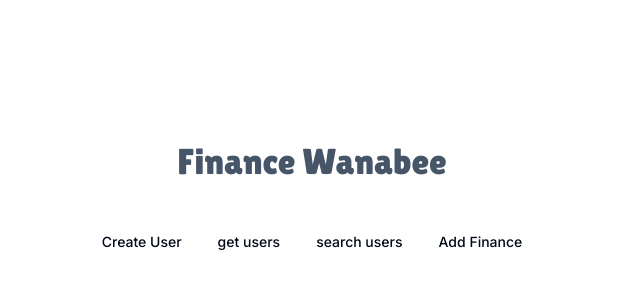
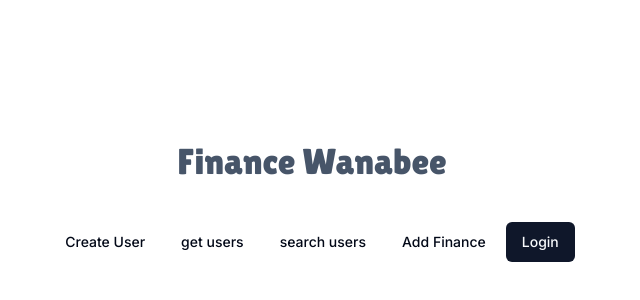
Before and after one commit to darkweb19/finance-wanabee, a Next.js app: page / in a window 1280 px wide. Shown: the part 198-498 px from the top of the page, without its empty margins (328-968 px from the left). Built offline with nearby package versions, Linux system fonts and the light colour scheme; no server answers.

Commit message:
feat : added authentication using next-auth

```diff
--- /dev/null
+++ b/app/(Backend)/api/auth/[...nextauth]/route.ts
@@ -0,0 +1,30 @@
+import NextAuth, { NextAuthOptions } from "next-auth";
+import GoogleProvider from "next-auth/providers/google";
+
+const authOptions: NextAuthOptions = {
+	// Configure one or more authentication providers
+	providers: [
+		GoogleProvider({
+			clientId: process.env.GOOGLE_CLIENT_ID as string,
+			clientSecret: process.env.GOOGLE_CLIENT_SECRET as string,
+		}),
+	],
+	callbacks: {
+		async jwt({ token, account }) {
+			// Persist the OAuth access_token to the token right after signin
+			if (account) {
+				token.accessToken = account.access_token;
+			}
+			return token;
+		},
+		async session({ session, token, user }) {
+			// Send properties to the client, like an access_token from a provider.
+
+			return session;
+		},
+	},
+};
+
+const handler = NextAuth(authOptions);
+
+export { handler as GET, handler as POST };
--- a/app/(frontend)/finance/list/page.tsx
+++ b/app/(frontend)/finance/list/page.tsx
@@ -8,6 +8,7 @@ import toast from "react-hot-toast";
 import FinanceTableBody from "./FinanceTableBody";
 import FinanceListFooter from "./FinanceListFooter";
 import { Finance } from "@prisma/client";
+import { useSession } from "next-auth/react";
 
 const devApiUrl = process.env.NEXT_PUBLIC_API_URL_DEV;
 const prodApiUrl = process.env.NEXT_PUBLIC_API_URL_PROD;
@@ -79,9 +80,14 @@ export default function FinanceList() {
 		setDeleting(false);
 	}
 
+	const session = useSession();
+	console.log(session);
 	return (
 		<main className="h-dvh sm:h-screen p-3 w-full flex flex-col gap-3 items-center justify-center">
-			<h1 className="text-3xl font-semibold">All Expenses :</h1>
+			<h1 className="text-3xl font-semibold">
+				{session.status === "authenticated" && session.data.user?.name}{" "}
+				Expenses :
+			</h1>
 			<div className="p-4 sm:p-3 w-full sm:w-4/6 rounded-md shadow-lg h-fit overflow-scroll">
 				<Table>
 					{Array.isArray(data) && data.length > 0 && (
--- a/app/Navigation.tsx
+++ b/app/Navigation.tsx
@@ -1,4 +1,5 @@
 "use client";
+import { Button } from "@/components/ui/button";
 import {
 	NavigationMenu,
 	NavigationMenuItem,
@@ -6,9 +7,12 @@ import {
 	NavigationMenuList,
 	navigationMenuTriggerStyle,
 } from "@/components/ui/navigation-menu";
+import { signIn, signOut, useSession } from "next-auth/react";
 import Link from "next/link";
 
 export default function NavigationLinks() {
+	const { data, status } = useSession();
+	console.log(status);
 	return (
 		<div>
 			<NavigationMenu>
@@ -49,6 +53,21 @@ export default function NavigationLinks() {
 							</NavigationMenuLink>
 						</Link>
 					</NavigationMenuItem>
+					<NavigationMenuItem>
+						{status === "authenticated" ? (
+							<Button onClick={() => signOut()}>Logout</Button>
+						) : (
+							<Button
+								onClick={() =>
+									signIn("google", {
+										callbackUrl: "/finance/list",
+									})
+								}
+							>
+								Login
+							</Button>
+						)}
+					</NavigationMenuItem>
 				</NavigationMenuList>
 			</NavigationMenu>
 		</div>
--- a/app/layout.tsx
+++ b/app/layout.tsx
@@ -2,6 +2,7 @@ import type { Metadata } from "next";
 import "./globals.css";
 import { Toaster } from "react-hot-toast";
 import { Inter } from "next/font/google";
+import AuthProvider from "@/components/ui/AuthProvider";
 
 export const metadata: Metadata = {
 	title: "Create Next App",
@@ -18,8 +19,10 @@ export default function RootLayout({
 	return (
 		<html lang="en">
 			<body className={inter.className}>
-				{children}
-				<Toaster position="bottom-right" />
+				<AuthProvider>
+					{children}
+					<Toaster position="bottom-right" />
+				</AuthProvider>
 			</body>
 		</html>
 	);
--- /dev/null
+++ b/components/ui/AuthProvider.tsx
@@ -0,0 +1,11 @@
+"use client";
+import { SessionProvider } from "next-auth/react";
+import React from "react";
+
+export default function AuthProvider({
+	children,
+}: {
+	children: React.ReactNode;
+}) {
+	return <SessionProvider> {children} </SessionProvider>;
+}
--- a/package.json
+++ b/package.json
@@ -20,6 +20,7 @@
     "clsx": "^2.1.0",
     "lucide-react": "^0.303.0",
     "next": "14.0.4",
+    "next-auth": "^4.24.5",
     "react": "^18",
     "react-dom": "^18",
     "react-hot-toast": "^2.4.1",
```
Also changed, not shown: 1 other file (tests, documents, lock files or other folders).
